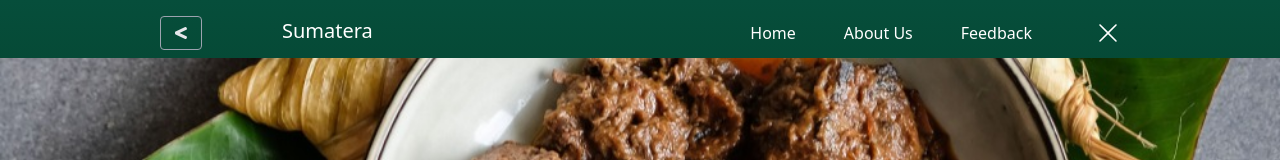
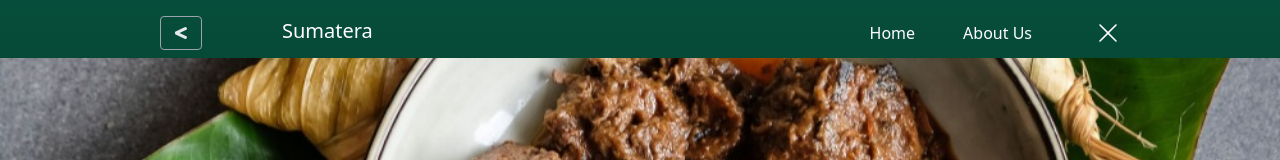
Before and after one commit to HCIMakananNusantara/makanan-nusantara-web, a Next.js app: page /peta-kuliner-indonesia/sumatera/rendang in a window 1280 px wide. Shown: the top 160 px of the page. Built offline with nearby package versions, Linux system fonts and the light colour scheme.

Commit message:
ketinggalan

```diff
--- a/components/PenjelasanComp.tsx
+++ b/components/PenjelasanComp.tsx
@@ -46,9 +46,7 @@ export default function PenjelasanComp({
             <Link href="/about-us" className="mx-6">
               About Us
             </Link>
-            <Link href="/feedback" className="mx-6">
-              Feedback
-            </Link>
+
             <RxCross1 className="text-white w-6 h-6 ml-10" />
           </div>
         </div>
```
